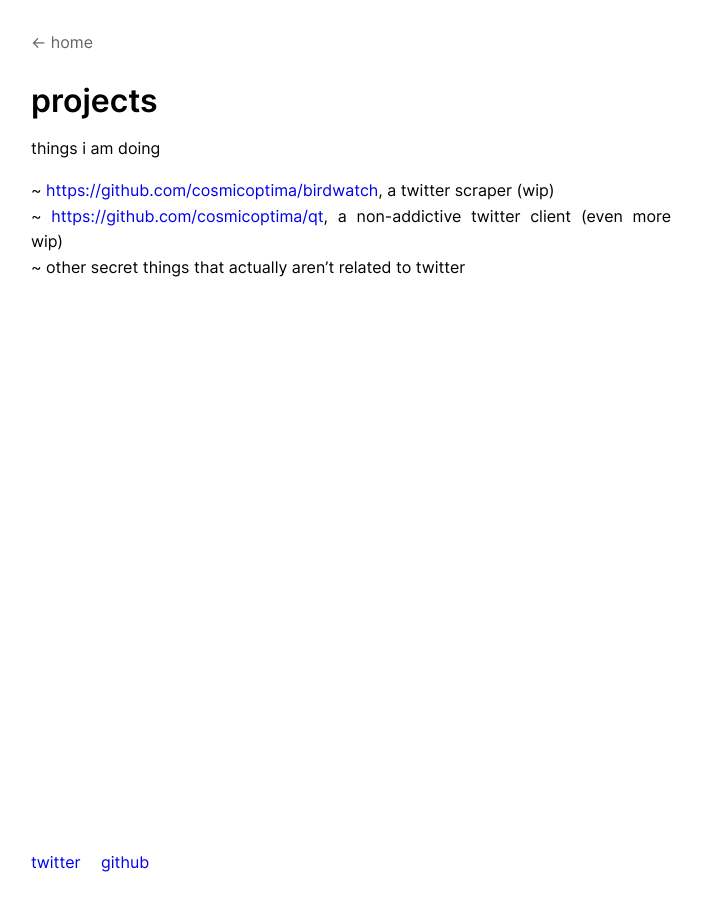
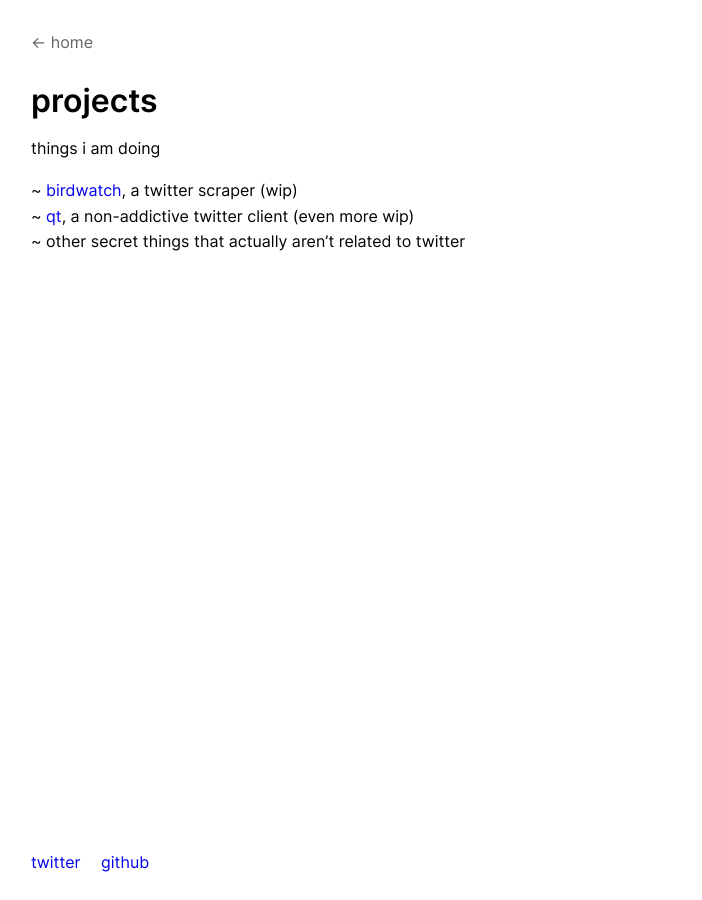
Before and after one commit to cosmicoptima/cosmicoptima.github.io, a Jekyll site: the page built from pages/projects.md, in a window 1280 px wide. Shown: the whole page, without its empty margins (97-799 px from the left). Built offline with Jekyll 4.4.1, drawn with Linux system fonts in a browser that asks for light colours; some of the changed lines change nothing that is shown.

Commit message:
links dont work that way actuallly

```diff
--- a/pages/projects.md
+++ b/pages/projects.md
@@ -6,6 +6,6 @@ permalink: /projects/
 
 things i am doing
 
-~ [https://github.com/cosmicoptima/birdwatch](birdwatch), a twitter scraper (wip)
-~ [https://github.com/cosmicoptima/qt](qt), a non-addictive twitter client (even more wip)
+~ [birdwatch](https://github.com/cosmicoptima/birdwatch), a twitter scraper (wip)
+~ [qt](https://github.com/cosmicoptima/qt), a non-addictive twitter client (even more wip)
 ~ other secret things that actually aren't related to twitter
```
